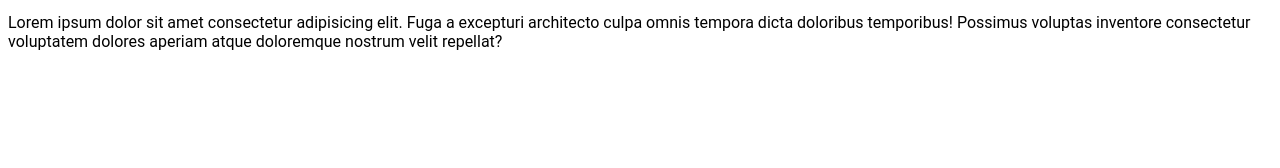
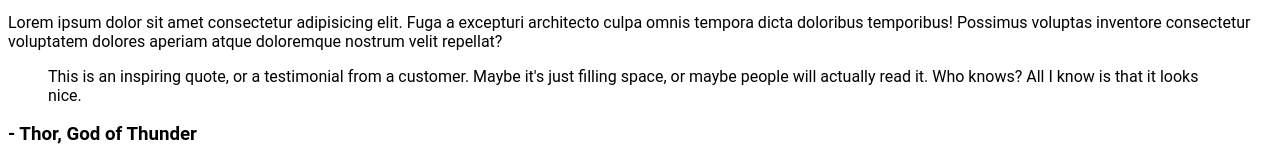
Before and after one commit to CodeMarrow/Project-Landing-Page, a plain HTML site: page index.html in a window 1280 px wide. Shown: the part 632-800 px from the top of the page. Drawn offline with Linux system fonts and the light colour scheme.

Commit message:
Added another section under section

```diff
--- a/index.html
+++ b/index.html
@@ -40,7 +40,8 @@
               <img src="placeholder.png" alt="Header Image" />
         </div>
       </header>
-      <section><h2>Some random information.</h2>
+      <section>
+        <h2>Some random information.</h2>
         <div class="img-text">
             <div class="img-text__img">
                 <img src="placeholder.png" alt="Image Text" />
@@ -79,5 +80,9 @@
                     atque doloremque nostrum velit repellat?</p>
             </div>
         </div>
+    </section>
+    <section><blockquote>This is an inspiring quote, or a testimonial from a customer. Maybe it's just filling space, or maybe people will actually read it. Who knows? All I know is that it looks nice.</blockquote>
+    <h3>- Thor, God of Thunder</h3>
+    </section>
   </body>
 </html>
```
